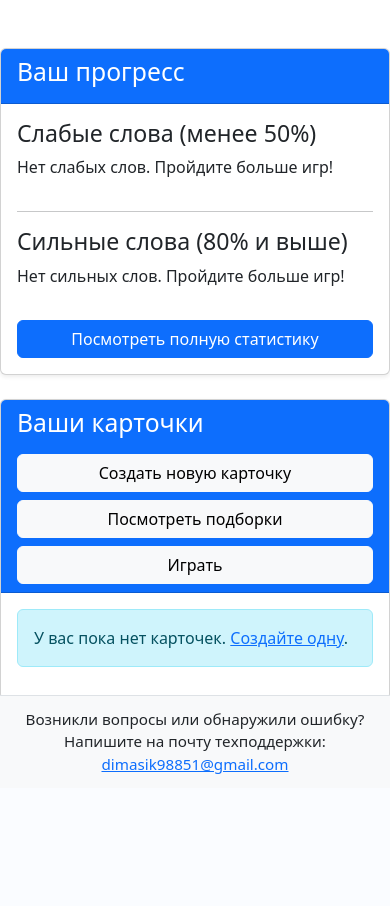
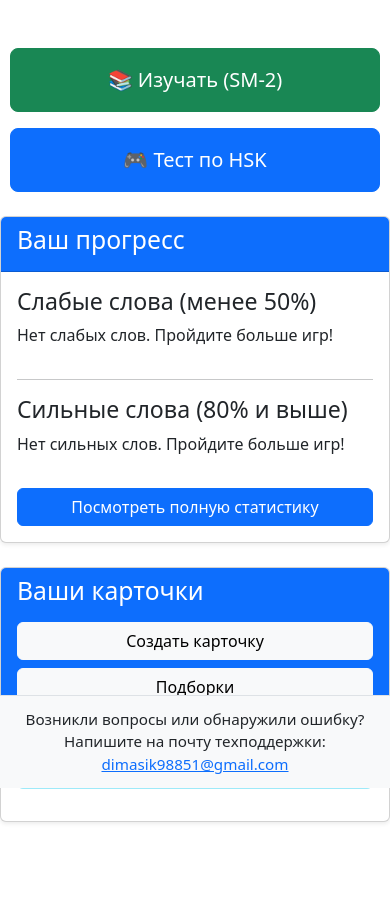
Before and after one commit to 0-Forester-0/chinese, a Django app: page / in a window 390 px wide. Shown: the part 56-962 px from the top of the page. Before the commit the page ends 830 px from the top, so only its background shows below. Run offline with Django 3.2, Linux system fonts and the light colour scheme; the visitor is signed in with stand-in values (Sample User, id 1); data that the repository does not hold is empty.

Commit message:
Update home.html

```diff
--- a/templates/home.html
+++ b/templates/home.html
@@ -2,6 +2,21 @@
 {% load static %}
 {% block content %}
     <div class="container mt-5">
+
+        <!-- Быстрый доступ к режимам -->
+        <div class="row g-3 mb-4">
+            <div class="col-12 col-md-6">
+                <a href="{% url 'study_select' %}" class="btn btn-success btn-lg w-100 py-3">
+                    📚 Изучать (SM-2)
+                </a>
+            </div>
+            <div class="col-12 col-md-6">
+                <a href="{% url 'game_select_category' %}" class="btn btn-primary btn-lg w-100 py-3">
+                    🎮 Тест по HSK
+                </a>
+            </div>
+        </div>
+
         <!-- Дашборд статистики -->
         <div class="card shadow-sm mb-4">
             <div class="card-header bg-primary text-white">
@@ -67,15 +82,14 @@
             </div>
         </div>
 
-        <!-- Существующий контент -->
+        <!-- Карточки пользователя -->
         <div class="card shadow-sm mb-4">
             <div class="card-header bg-primary text-white">
                 <div class="d-flex flex-column flex-sm-row justify-content-between align-items-start align-items-sm-center gap-2">
                     <h2 class="card-title mb-2 mb-sm-0">Ваши карточки</h2>
                     <div class="d-flex flex-column flex-sm-row gap-2 w-100 w-sm-auto">
-                        <a href="{% url 'card_create' %}" class="btn btn-light w-100 w-sm-auto">Создать новую карточку</a>
-                        <a href="{% url 'collections' %}" class="btn btn-light w-100 w-sm-auto">Посмотреть подборки</a>
-                        <a href="{% url 'game_select_category' %}" class="btn btn-light w-100 w-sm-auto">Играть</a>
+                        <a href="{% url 'card_create' %}" class="btn btn-light w-100 w-sm-auto">Создать карточку</a>
+                        <a href="{% url 'collections' %}" class="btn btn-light w-100 w-sm-auto">Подборки</a>
                     </div>
                 </div>
             </div>
@@ -108,34 +122,18 @@
             </div>
         </div>
     </div>
+
     <style>
         @media (max-width: 576px) {
-            .display-4, .card-title.display-4 {
-                font-size: 2rem;
-            }
-            .card {
-                margin-left: -10px;
-                margin-right: -10px;
-            }
+            .display-4, .card-title.display-4 { font-size: 2rem; }
+            .card { margin-left: -10px; margin-right: -10px; }
             .container, .container.mt-5, .container.mt-3 {
                 padding-left: 5px !important;
                 padding-right: 5px !important;
                 max-width: 100vw !important;
             }
-            table {
-                font-size: 0.9rem;
-            }
-            .navbar-brand {
-                font-size: 1.2rem;
-            }
-            .navbar-nav .nav-link {
-                font-size: 1rem;
-                padding: 0.5rem 0.7rem;
-            }
+            table { font-size: 0.9rem; }
         }
-        .table-responsive {
-            overflow-x: auto;
-            -webkit-overflow-scrolling: touch;
-        }
+        .table-responsive { overflow-x: auto; -webkit-overflow-scrolling: touch; }
     </style>
 {% endblock %}
```
